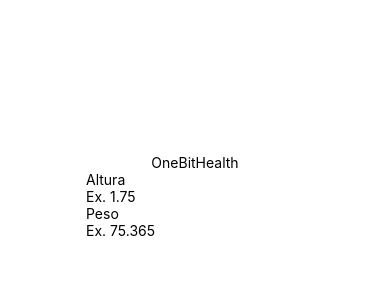
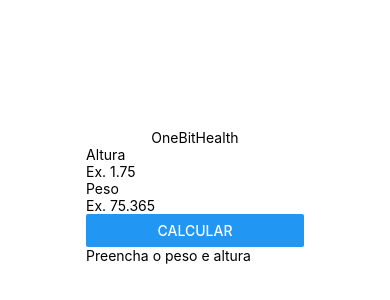
Before and after one commit to LucaRosendo/Project_react, a React Native app in the folder onebithealth/: screen / in a window 390 px wide. Shown: the part 226-526 px from the top of the page. Built offline with nearby package versions, Linux system fonts and the light colour scheme.

Commit message:
Funcionando

```diff
--- a/onebithealth/App.js
+++ b/onebithealth/App.js
@@ -1,7 +1,6 @@
 import { StyleSheet, View } from 'react-native';
 import Title from './src/components/Title/index';
-import Main from './src/components/Main/main'//Foi preciso colocar a rota final "/main" porque não está com um nome de "index"
-
+import Main from './src/components/Main/'
 
 export default function App() {
   return (
--- a/onebithealth/src/components/Form/Index.js
+++ b/onebithealth/src/components/Form/Index.js
@@ -1,22 +1,57 @@
-import React from "react";
-import { View, Text ,TextInput} from "react-native"
+import React, {useState} from "react";
+import { View, Text ,TextInput, Button} from "react-native"
+import ResultImc from "./ResultImc";
 
 export default function Form(){
+
+const [heigth, setHeigth]= useState(null)//setando estados e criando variáveis
+const [weigth, setWeigth]= useState(null)
+const [messageImc, setMessageImc]= useState("Preencha o peso e altura")
+const [imc, setImc]= useState(null)
+const [textButton, setTextButton]= useState("Calcular")
+
+function imcCalculator(){
+    return setImc((weigth/(heigth*heigth)).toFixed(2))//Função para calcular imc
+}
+
+function validationImc(){//Chama função imcCalculator() quando altura e peso forem diferentes de Null
+    if(weigth != null && heigth != null){
+        imcCalculator()
+        setHeigth(null)
+        setWeigth(null)
+        setMessageImc('Seu imc é igual:')
+        setTextButton("Calcular novamente")
+        return
+    }
+    setImc(null)//else
+    setTextButton("Calcular")
+    setMessageImc("Preencha peso e altura")
+
+}
+
     return(
         <View>
             <View>
                 <Text>Altura</Text>
                 <TextInput
-                placeholder="Ex. 1.75"//Exeplo de altura
-                keyboardType="numeric"//Abrir teclado numérico
+                onChangeText = {setHeigth}
+                value = {heigth}
+                placeholder = "Ex. 1.75"//Exeplo de altura
+                keyboardType = "numeric"//Abrir teclado numérico
                 />
 
                 <Text>Peso</Text>
                 <TextInput
-                placeholder="Ex. 75.365"//Exeplo de altura
-                keyboardType="numeric"//Abrir teclado numérico
+                onChangeText = {setWeigth}
+                value = {weigth}
+                placeholder = "Ex. 75.365"//Exeplo de altura
+                keyboardType = "numeric"//Abrir teclado numérico
                 />
+                <Button
+                onPress = {() => validationImc()}//Quando for pressionado cria uma arrow function para calcular o valor
+                title = {textButton}/>
             </View>
+            <ResultImc messageResultImc={messageImc} resultImc={imc}/>
         </View>
     )
 }
--- /dev/null
+++ b/onebithealth/src/components/Form/ResultImc/index.js
@@ -0,0 +1,11 @@
+import React from "react";
+import { View, Text} from "react-native"
+
+export default function ResultImc(props){
+    return(
+        <View>
+            <Text>{props.messageResultImc}</Text>
+            <Text>{props.resultImc}</Text>
+        </View>
+    );
+}
```
Also changed, not shown: onebithealth/src/components/Main/index.js (renamed from onebithealth/src/components/Main/main.js).
